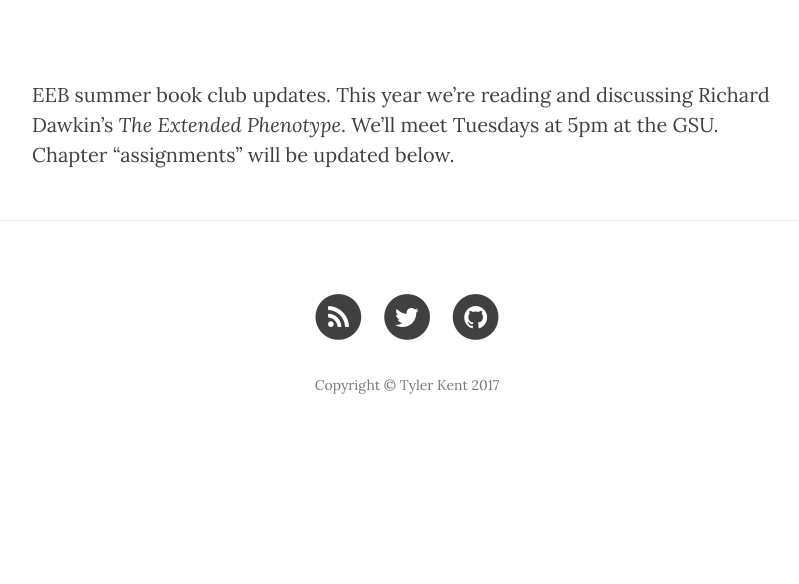
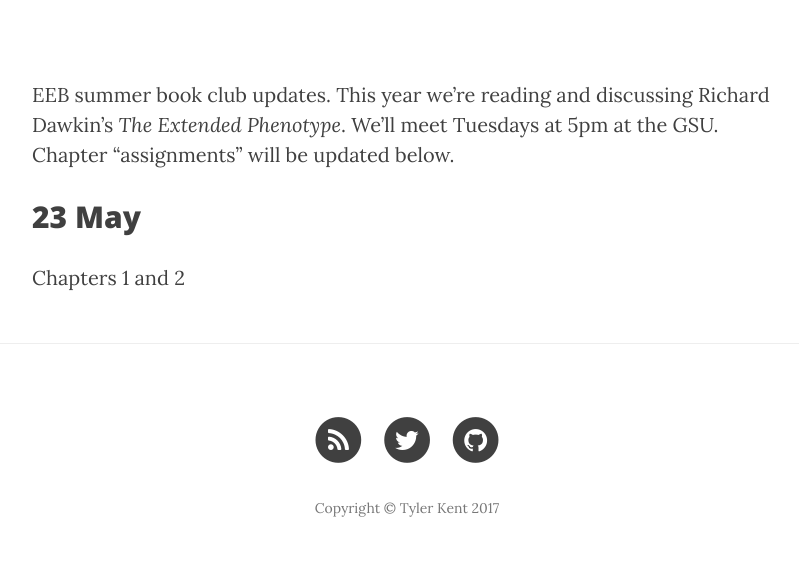
Before and after one commit to tvkent/tvkent.github.io, a Jekyll site: the page built from SummerBookClub.md, in a window 1280 px wide. Shown: the part 536-1120 px from the top of the page, without its empty margins (233-1032 px from the left). Built offline with Jekyll 4.4.1, drawn with Linux system fonts in a browser that asks for light colours; nearby versions of some CDN libraries; before the commit the page ends 997 px from its top, so only the background shows below that.

Commit message:
book club

```diff
--- a/SummerBookClub.md
+++ b/SummerBookClub.md
@@ -6,3 +6,7 @@
 ---
 
 EEB summer book club updates. This year we're reading and discussing Richard Dawkin's *The Extended Phenotype*. We'll meet Tuesdays at 5pm at the GSU. Chapter "assignments" will be updated below.
+
+
+## 23 May
+Chapters 1 and 2
```
